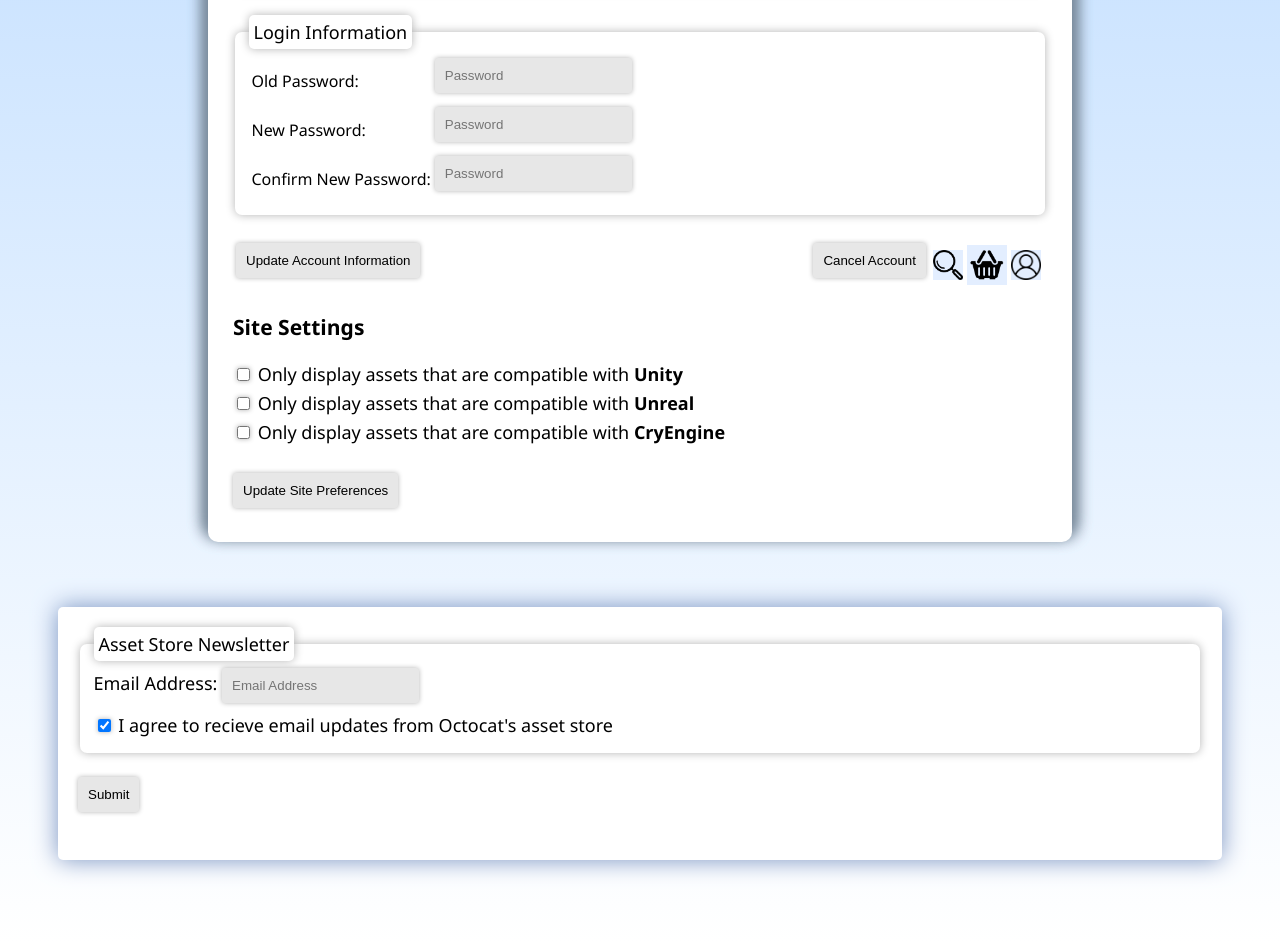
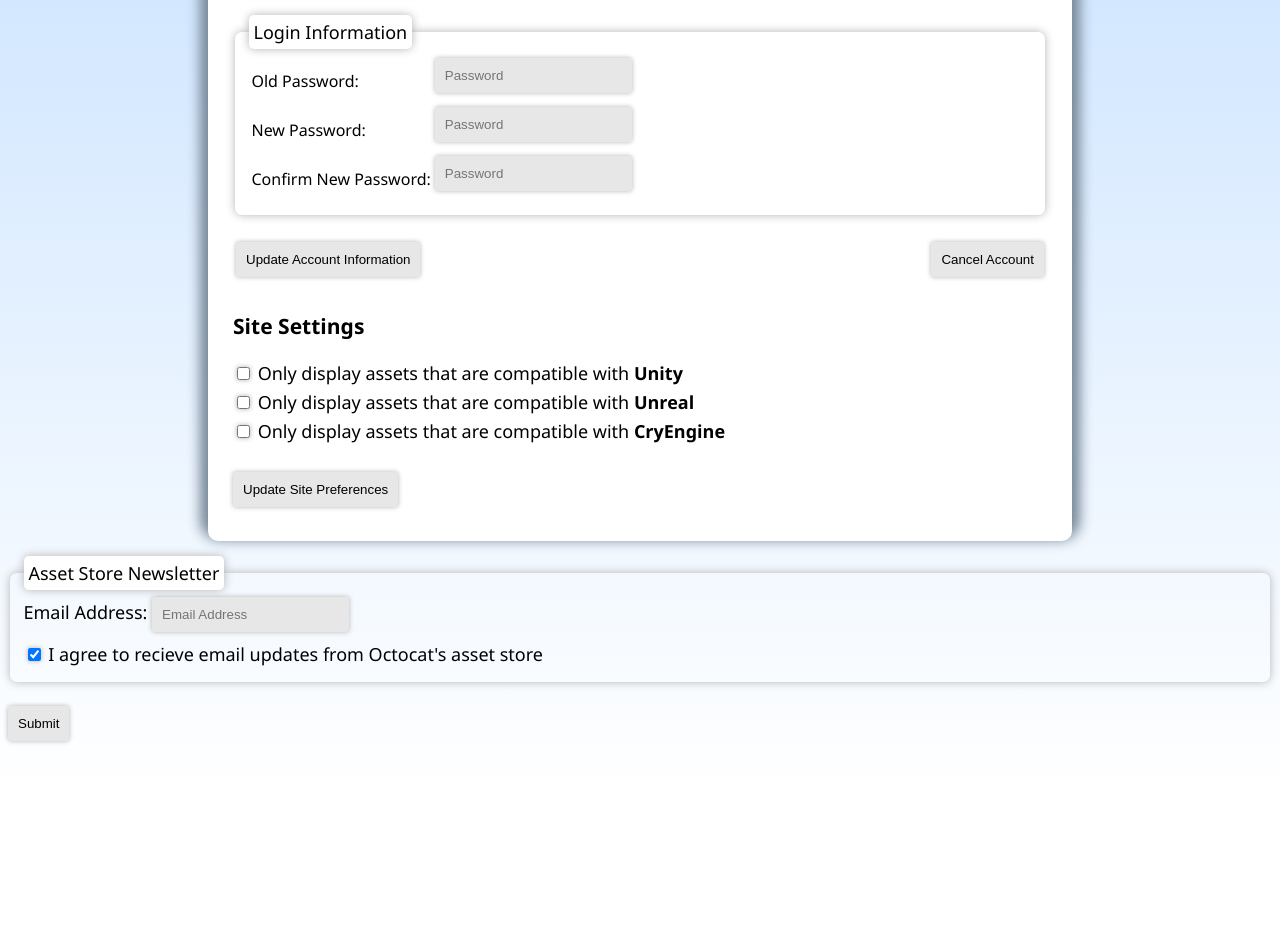
Before and after one commit to AgntNbr004/csc317-group-project-html-storefront-octocat, a PHP site: page /settings.html in a window 1280 px wide. Shown: the part 1280-2223 px from the top of the page. After the commit the page ends 2024 px from the top, so only its background shows below. Run offline with PHP 8.4, Linux system fonts and the light colour scheme.

Commit message:
Revert "Merge branch 'main' of https://github.com/AgntNbr004/csc317-group-project-html-storefront-octocat into main"
This reverts commit 4ee6e67605c6ee498b06880f4822c59131b5be71, reversing
changes made to 4a2b0111d7bf7400bc78e573b940493c25492d76.

```diff
--- a/about.html
+++ b/about.html
@@ -80,9 +80,9 @@
 							</colgroup>
 							<tbody>
 							<tr>
-								<td align="center" class="buttonOut"><a href="search.html"><img src="img/search.png" width="30" height="30" style="background-color:#e3eeff;"></a></td></td>
-								<td align="center" class="buttonOut"><a href="payment.html"><img src="img/cart.png" width="40" height="40" style="background-color:#e3eeff;"></a></td></td>
-								<td align="center" class="buttonOut"><a href="login.html"><img src="img/login.png" width="30" height="30" style="background-color:#e3eeff;"></a></td></td>
+								<td class="buttonOut"><a href="search.html"><img src="img/search.png" width="30" height="30" style="background-color:#e3eeff;"></a></td></td>
+								<td class="buttonOut"><a href="payment.html"><img src="img/cart.png" width="40" height="40" style="background-color:#e3eeff;"></a></td></td>
+								<td class="buttonOut"><a href="login.html"><img src="img/login.png" width="30" height="30" style="background-color:#e3eeff;"></a></td></td>
 							</tr>
 						</table>
 					</td>
--- a/faq.html
+++ b/faq.html
@@ -33,9 +33,9 @@
 							<col width="55px"/>
 							<col width="55px"/>
 							<tr>
-								<td align="center" class="buttonOut"><a href="search.html"><img src="img/search.png" width="30" height="30" style="background-color:#e3eeff;"></a></td></td>
-								<td align="center" class="buttonOut"><a href="payment.html"><img src="img/cart.png" width="40" height="40" style="background-color:#e3eeff;"></a></td></td>
-								<td align="center" class="buttonOut"><a href="login.html"><img src="img/login.png" width="30" height="30" style="background-color:#e3eeff;"></a></td></td>
+								<td class="buttonOut"><a href="search.html"><img src="img/search.png" width="30" height="30" style="background-color:#e3eeff;"></a></td></td>
+								<td class="buttonOut"><a href="payment.html"><img src="img/cart.png" width="40" height="40" style="background-color:#e3eeff;"></a></td></td>
+								<td class="buttonOut"><a href="login.html"><img src="img/login.png" width="30" height="30" style="background-color:#e3eeff;"></a></td></td>
 							</tr>
 						</table>
 					</td>
--- a/item1_form.html
+++ b/item1_form.html
@@ -36,9 +36,9 @@
 							<col width="55px"/>
 							<col width="55px"/>
 							<tr>
-								<td align="center" class="buttonOut"><a href="search.html"><img src="img/search.png" width="30" height="30" style="background-color:#e3eeff;"></a></td></td>
-								<td align="center" class="buttonOut"><a href="payment.html"><img src="img/cart.png" width="40" height="40" style="background-color:#e3eeff;"></a></td></td>
-								<td align="center" class="buttonOut"><a href="login.html"><img src="img/login.png" width="30" height="30" style="background-color:#e3eeff;"></a></td></td>
+								<td class="buttonOut"><a href="search.html"><img src="img/search.png" width="30" height="30" style="background-color:#e3eeff;"></a></td></td>
+								<td class="buttonOut"><a href="payment.html"><img src="img/cart.png" width="40" height="40" style="background-color:#e3eeff;"></a></td></td>
+								<td class="buttonOut"><a href="login.html"><img src="img/login.png" width="30" height="30" style="background-color:#e3eeff;"></a></td></td>
 							</tr>
 						</table>
 					</td>
--- a/item_form.css
+++ b/item_form.css
@@ -31,7 +31,7 @@ footer {
         color: #444;
     }
     .box {
-	background-color: #ffffff;
+	background-color: #e3eeff;
 	border-radius: 5px;
 	box-shadow: 0 0 25px rgb(120, 146, 192);
 	padding: 20px;
--- a/login.html
+++ b/login.html
@@ -33,9 +33,9 @@
 							<col width="55px"/>
 							<col width="55px"/>
 							<tr>
-								<td align="center" class="buttonOut"><a href="search.html"><img src="img/search.png" width="30" height="30" style="background-color:#e3eeff;"></a></td></td>
-								<td align="center" class="buttonOut"><a href="payment.html"><img src="img/cart.png" width="40" height="40" style="background-color:#e3eeff;"></a></td></td>
-								<td align="center" class="buttonOut"><a href="login.html"><img src="img/login.png" width="30" height="30" style="background-color:#e3eeff;"></a></td></td>
+								<td><a href="search.html"><img src="img/search.png" width="30" height="30" style="background-color:#e3eeff;"></a></td></td>
+								<td><a href="payment.html"><img src="img/cart.png" width="40" height="40" style="background-color:#e3eeff;"></a></td></td>
+								<td><a href="login.html"><img src="img/login.png" width="30" height="30" style="background-color:#e3eeff;"></a></td></td>
 							</tr>
 						</table>
 					</td>
--- a/payment.html
+++ b/payment.html
@@ -116,9 +116,9 @@
 							<col width="55px"/>
 							<col width="55px"/>
 							<tr>
-								<td align="center" class="buttonOut"><a href="search.html"><img src="img/search.png" width="30" height="30" style="background-color:#e3eeff;"></a></td></td>
-								<td align="center" class="buttonOut"><a href="payment.html"><img src="img/cart.png" width="40" height="40" style="background-color:#e3eeff;"></a></td></td>
-								<td align="center" class="buttonOut"><a href="login.html"><img src="img/login.png" width="30" height="30" style="background-color:#e3eeff;"></a></td></td>
+								<td><a href="search.html"><img src="img/search.png" width="30" height="30" style="background-color:#e3eeff;"></a></td></td>
+								<td><a href="payment.html"><img src="img/cart.png" width="40" height="40" style="background-color:#e3eeff;"></a></td></td>
+								<td><a href="login.html"><img src="img/login.png" width="30" height="30" style="background-color:#e3eeff;"></a></td></td>
 							</tr>
 						</table>
 					</td>
--- a/search.html
+++ b/search.html
@@ -33,9 +33,9 @@
 							<col width="55px"/>
 							<col width="55px"/>
 							<tr>
-								<td align="center" class="buttonOut"><a href="search.html"><img src="img/search.png" width="30" height="30" style="background-color:#e3eeff;"></a></td></td>
-								<td align="center" class="buttonOut"><a href="payment.html"><img src="img/cart.png" width="40" height="40" style="background-color:#e3eeff;"></a></td></td>
-								<td align="center" class="buttonOut"><a href="login.html"><img src="img/login.png" width="30" height="30" style="background-color:#e3eeff;"></a></td></td>
+								<td><a href="search.html"><img src="img/search.png" width="30" height="30" style="background-color:#e3eeff;"></a></td></td>
+								<td><a href="payment.html"><img src="img/cart.png" width="40" height="40" style="background-color:#e3eeff;"></a></td></td>
+								<td><a href="login.html"><img src="img/login.png" width="30" height="30" style="background-color:#e3eeff;"></a></td></td>
 							</tr>
 						</table>
 					</td>
--- a/settings.html
+++ b/settings.html
@@ -210,18 +210,6 @@
 					<td><input type="submit" value="Update Account Information"></td>
 					<td />
 					<td><input type="submit" value="Cancel Account"></td>
-					<td>
-						<table>
-							<col width="55px"/>
-							<col width="55px"/>
-							<col width="55px"/>
-							<tr>
-								<td align="center" class="buttonOut"><a href="search.html"><img src="img/search.png" width="30" height="30" style="background-color:#e3eeff;"></a></td></td>
-								<td align="center" class="buttonOut"><a href="payment.html"><img src="img/cart.png" width="40" height="40" style="background-color:#e3eeff;"></a></td></td>
-								<td align="center" class="buttonOut"><a href="login.html"><img src="img/login.png" width="30" height="30" style="background-color:#e3eeff;"></a></td></td>
-							</tr>
-						</table>
-					</td>
 				</tr>
 			</table>
 		</form>
--- a/storefront.css
+++ b/storefront.css
@@ -104,32 +104,6 @@ input{
     margin-bottom: 10px;
 }
 
-footer {
-	padding: 50px;
-}
-.wrapper {
-	position: relative;
-	display: grid;
-	grid-gap: 10px;
-        grid-template-columns: 300px 300px 600px;
-        background-color: black;
-        color: #444;
-    }
-    .box {
-	background-color: #ffffff;
-	border-radius: 5px;
-	box-shadow: 0 0 25px rgb(120, 146, 192);
-	padding: 20px;
-	font-size: 100%;
-    }
-    .a {
-        grid-column: 1 / 3;
-        grid-row: 1;
-    }
-    .b {
-        grid-column: 3 ;
-        grid-row: 1 / 3;
-    }
 
 @keyframes zoominoutsingle {
     0% {
```
Also changed, not shown: index.html (+4 -4 lines).
